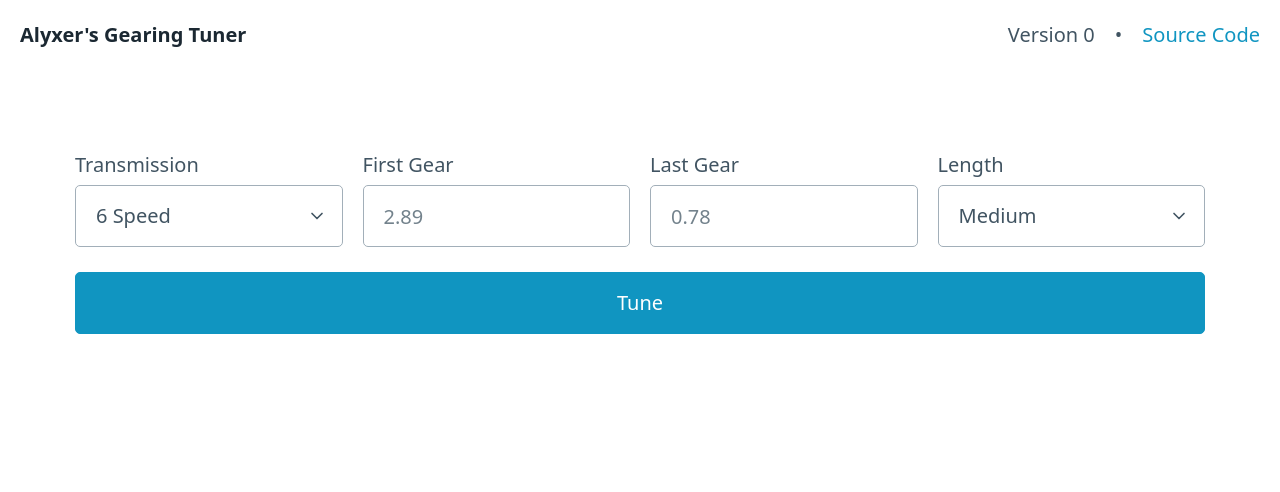
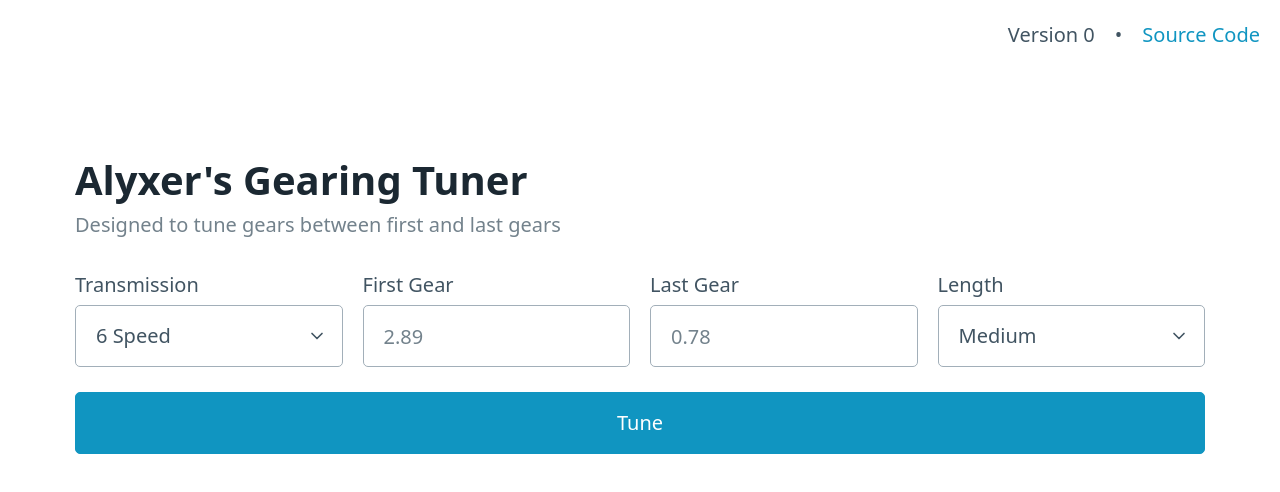
Before and after one commit to TempusGPT/forza-gt, a SvelteKit app: page / in a window 1280 px wide. Shown: the top 492 px of the page. Built offline with nearby package versions, Linux system fonts and the light colour scheme.

Commit message:
Add headings

```diff
--- a/src/routes/+layout.svelte
+++ b/src/routes/+layout.svelte
@@ -3,9 +3,7 @@
 </script>
 
 <nav class="container-fluid">
-    <ul>
-        <li><a href="/" class="contrast"><b>Alyxer's Gearing Tuner</b></a></li>
-    </ul>
+    <ul />
     <ul>
         <li>Version {version}</li>
         <li>•</li>
--- a/src/routes/+page.svelte
+++ b/src/routes/+page.svelte
@@ -23,6 +23,11 @@
 </script>
 
 <main class="container">
+    <div class="headings">
+        <h1>Alyxer's Gearing Tuner</h1>
+        <h1>Designed to tune gears between first and last gears</h1>
+    </div>
+
     <form method="post" use:enhance={useEnhance}>
         <div class="grid">
             <label>
```
